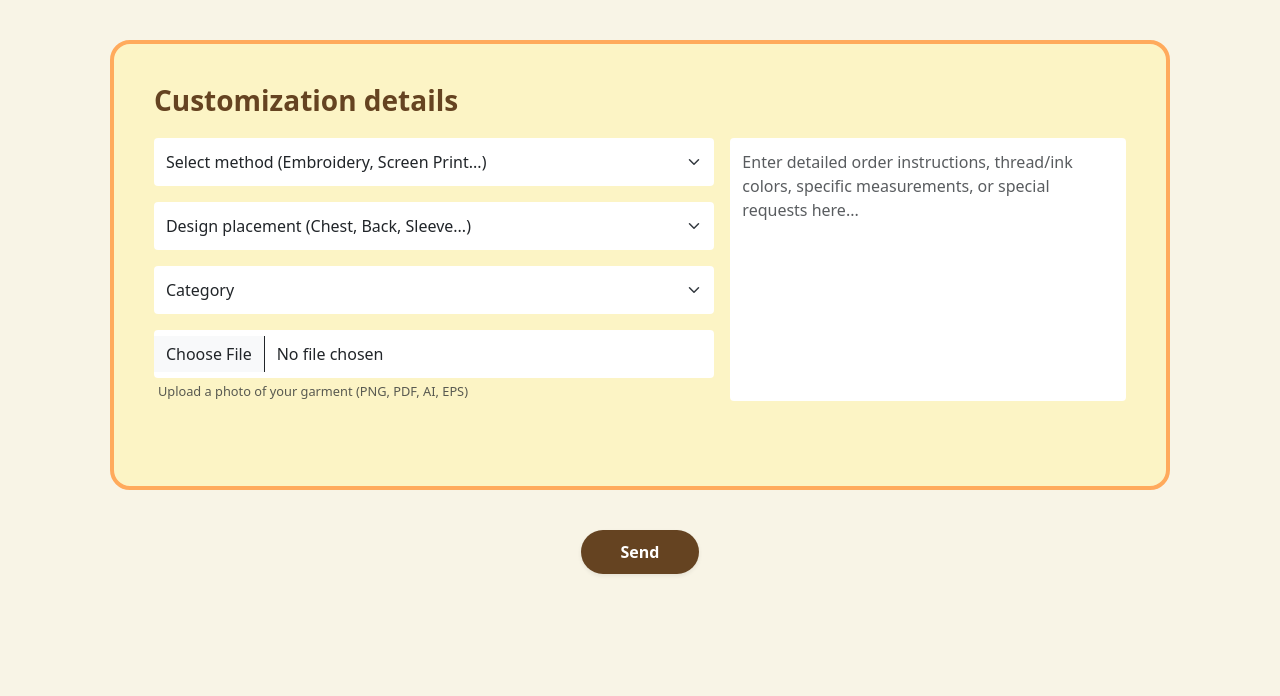
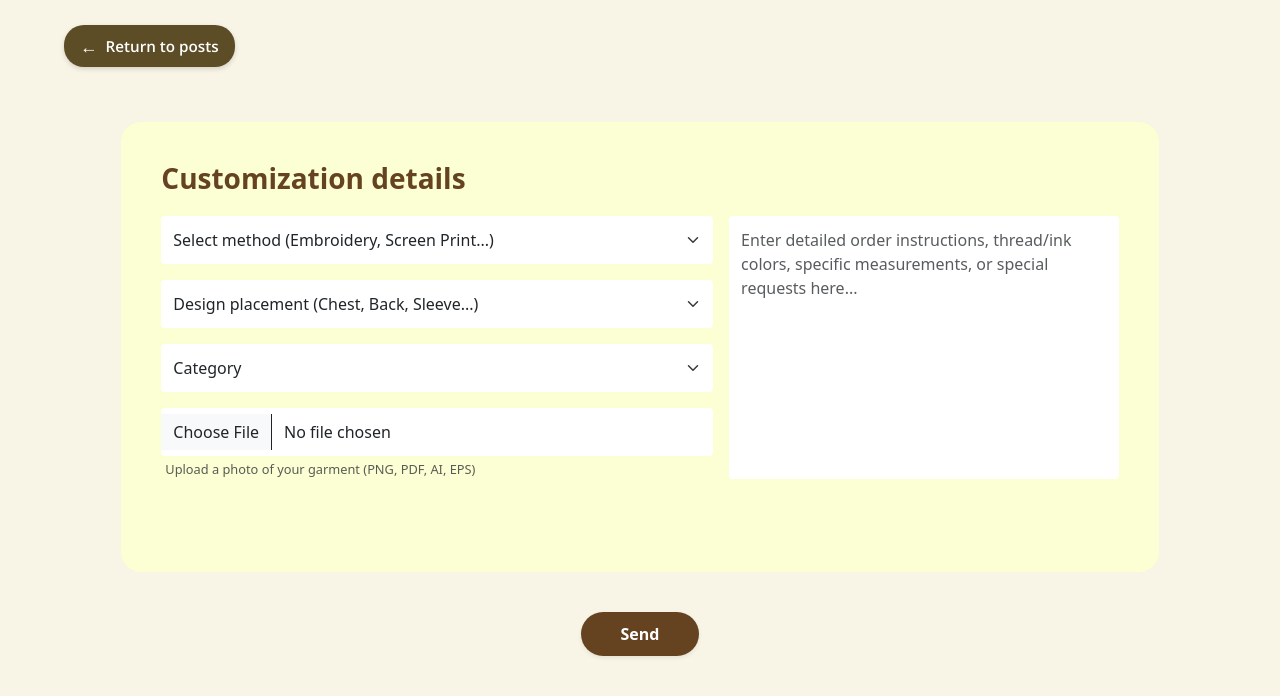
Before and after one commit to Lesly-01/ReWear, a PHP site: page /pedidos.html in a window 1280 px wide. Shown: the part 76-772 px from the top of the page. Run offline with PHP 8.4, Linux system fonts and the light colour scheme; grey boxes are pictures that could not be loaded.

Commit message:
formulario y publicaciones

```diff
--- a/formulario/pedidos.css
+++ b/formulario/pedidos.css
@@ -30,3 +30,33 @@ body{
 .logo_rewear{
     width: 80px;
 }
+
+.btn-return-outside {
+    display: inline-flex;
+    align-items: center;
+    justify-content: center;
+    gap: 8px;
+    background-color: #5C4D26;
+    color: #FFFFFF;
+    font-weight: 600;
+    font-size: 0.95rem;
+    padding: 8px 16px;
+    border-radius: 20px;
+    text-decoration: none;
+    margin-top: 25px;
+    margin-bottom: 15px;
+    margin-left: 5%;
+    box-shadow: 0 2px 5px rgba(0,0,0,0.15);
+    transition: all 0.2s ease;
+    width: fit-content;
+}
+
+.btn-return-outside:hover {
+    background-color: #43371A;
+    transform: translateX(-3px);
+    color: #FFFFFF;
+}
+
+.btn-return-outside .arrow {
+    font-size: 1.1rem;
+}
--- a/formulario/pedidos.html
+++ b/formulario/pedidos.html
@@ -15,8 +15,8 @@
 
   <style>
       .custom-form-container {
-        background-color: #fcf4c5;
-        border:4px solid#ffaa5c;
+        background-color: #fcffd3;
+        border:2px #f1f1f1;
         border-radius: 20px;
         padding: 40px;
 
@@ -84,9 +84,15 @@
         </div>
     </nav>
 
-    <div class="container">
+
+     <a href="/publicaciones/publicaciones.html" class="btn-return-outside">
+        <span class="arrow">&larr;</span> Return to posts
+     </a>
+
+       <div class="container">
   <form action="/procesar-personalizacion" method="POST" enctype="multipart/form-data">
 
+    <div class="container">
     <div class="container mt-3" style="max-width: 1000px;">
       <div id="success-alert" class="alert alert-custom alert-dismissible fade d-none" role="alert">
           <strong>Success!</strong> Your customization order has been submitted successfully. The designer will contact you soon.
@@ -190,5 +196,7 @@
   </script>
 
 
+
+
 </body>
 </html>
```
Also changed, not shown: publicaciones/publicaciones.css (+8 -6 lines), publicaciones/publicaciones.html (+6 -15 lines).
